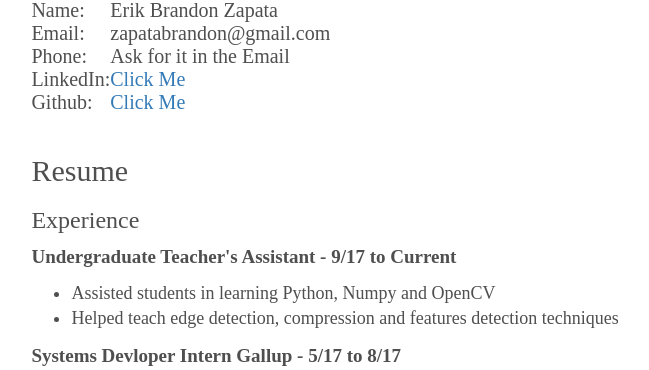
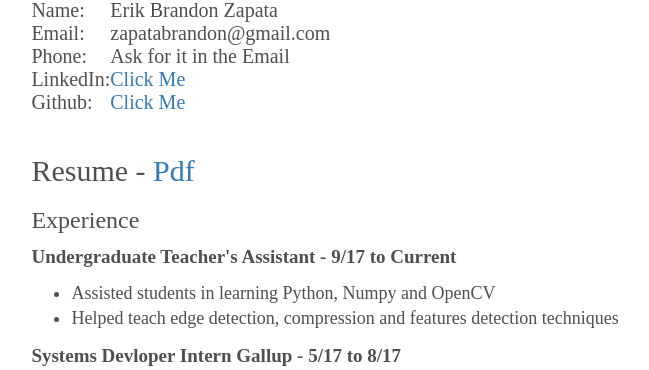
Before and after one commit to ErikBZ/instant-crush, a Django app: template templates/contact_me.html in a window 1280 px wide. Shown: the part 114-484 px from the top of the page, without its empty margins (199-848 px from the left). Run offline with Django 3.2, Linux system fonts and the light colour scheme; the template is opened without the code that fills it, so the values that code supplies are empty; some libraries are stand-ins or nearby versions.

Commit message:
Fixes some html templates and the update_database script

```diff
--- a/templates/blog_list.html
+++ b/templates/blog_list.html
@@ -18,7 +18,7 @@
 	{% if objects %}
 		<div class="row">
 		{% for obj in objects %}
-			<div class="col-md-4 card-bottom-padding">
+			<div class="col-lg-2 card-bottom-padding">
 				<div class="card card-line card-color">
 					<div class="card-block inner-card-padding">
 						<a href="{{ obj.get_url }}"><h3 class="card-title no-highlight"> {{ obj.title }} </h3></a>
--- a/templates/contact_me.html
+++ b/templates/contact_me.html
@@ -1,4 +1,5 @@
 {% extends "base.html" %}
+{% load static %}
 
 {% block content %}
 <div class="content">
@@ -30,7 +31,7 @@
 
 	<!-- Resume part i guess -->
 
-	<h2>Resume</h2>
+	<h2>Resume - <a href="{% static "pdfs/resume.pdf" %}">Pdf</a></h2>
 	<h3>Experience</h3>
 		<p>
 			<strong>Undergraduate Teacher's Assistant - 9/17 to Current</strong><br>
--- a/update_database.py
+++ b/update_database.py
@@ -1,5 +1,6 @@
 import os
 import blog.models
+from blog.models import Blog
 from blog.helper import update
 
 def create_obj(name, file_content, is_proj):
```
